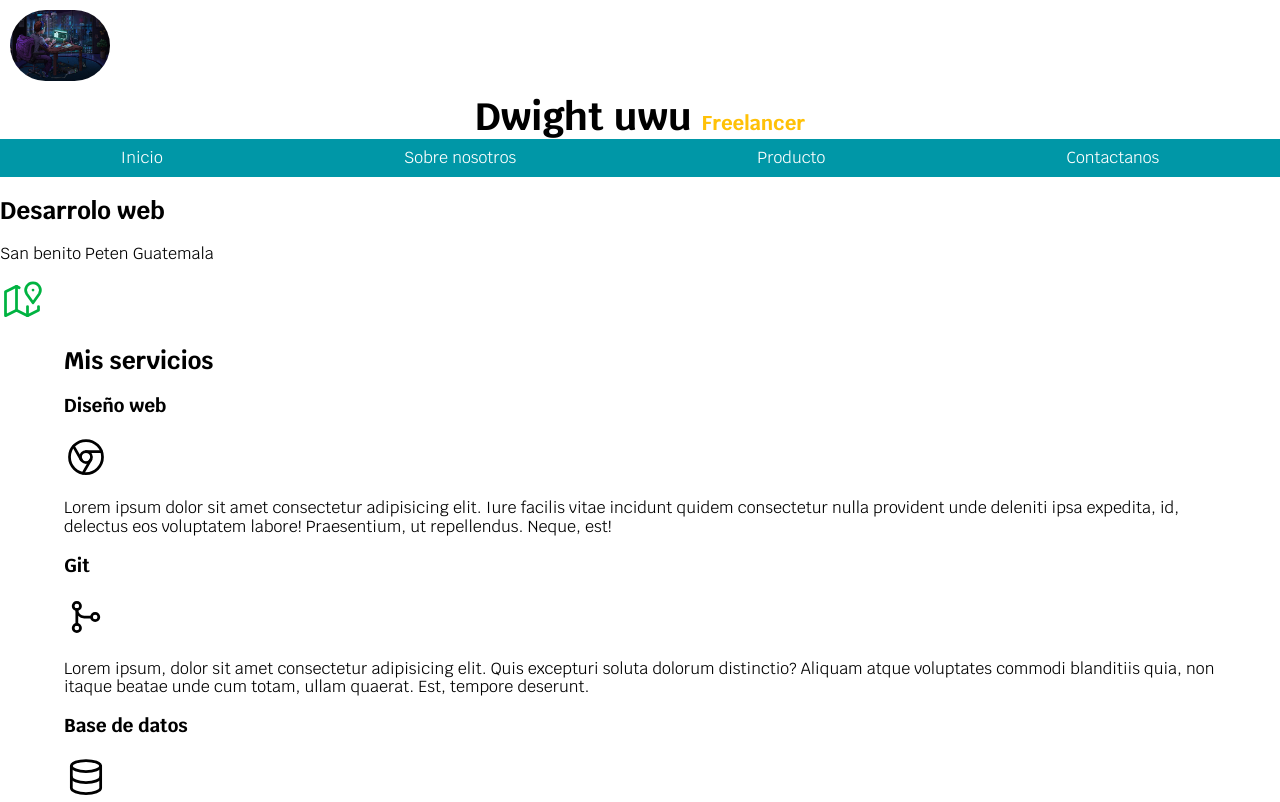
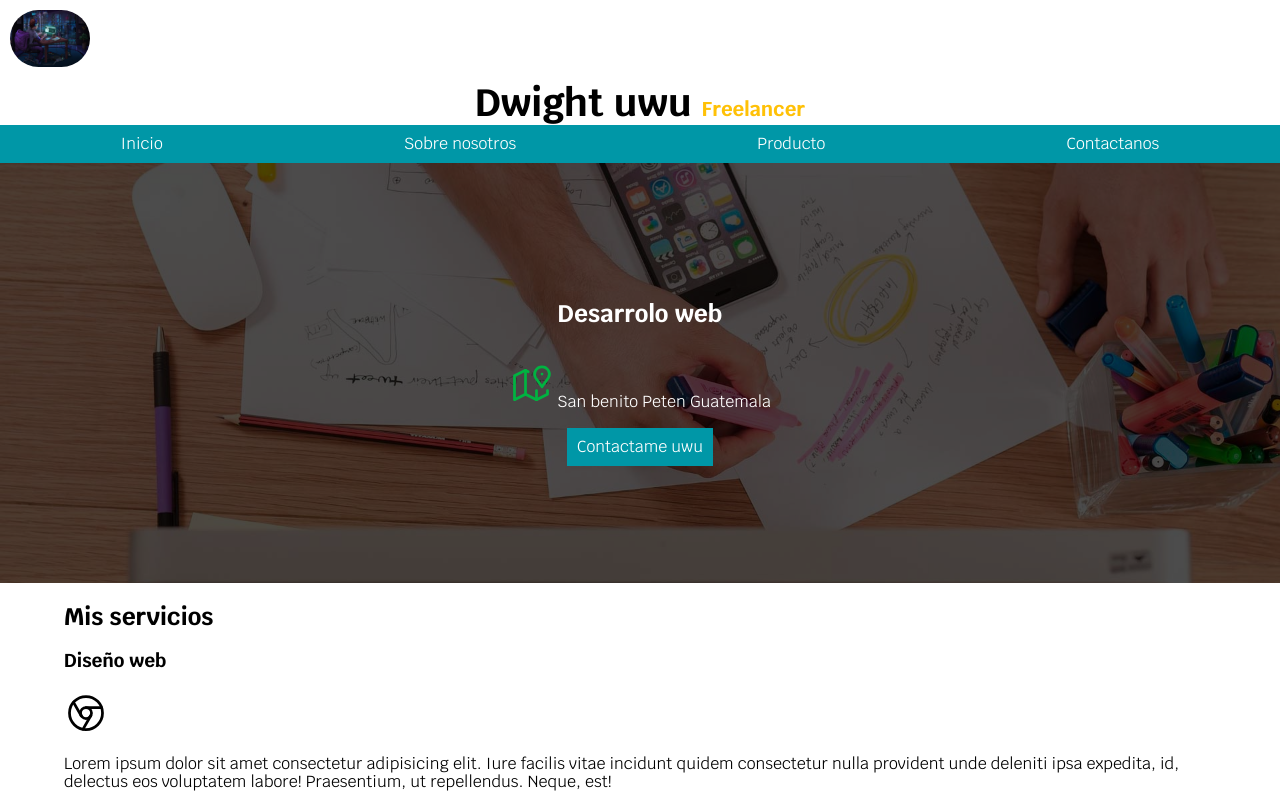
Before and after one commit to DwightGudiel/Pagina-web-freelancer, a plain HTML site: page index.html in a window 1280 px wide. Shown: the top 802 px of the page. Drawn offline with Linux system fonts and the light colour scheme.

Commit message:
agregando estilo al seccion de contacto y direccion

```diff
--- a/css/style.css
+++ b/css/style.css
@@ -12,6 +12,7 @@
 /* para poder usar rem mas facil */
 html{
     font-size: 62.5%;
+    box-sizing: border-box; /* para usar mejor box model */
 }
 
 body{
@@ -19,6 +20,11 @@ body{
     font-family: 'Krub', sans-serif; /* por defecto se carga el estilo de 700 */
 }
 /*fin */
+
+ /* para usar mejor box model */
+*, *:before, *:after {
+    box-sizing: inherit;
+}
 
 
 /* diseño al header */
@@ -64,14 +70,13 @@ body{
 .navegacion-principal{
     display: flex;
     flex-direction: column;
-    justify-content: space-around;
 }
 
 
 @media (min-width: 768px) {
     .navegacion-principal{
-        display: flex;
         flex-direction: row;
+        justify-content: space-around;
     }
 }
 
@@ -85,3 +90,38 @@ body{
     width: 90%;
     margin: 0 auto;
 }
+
+/* estilo al fondo imagen */
+.fondo_imagen{
+    background-image: url(../img/hero.jpg);
+    background-repeat: no-repeat;
+    background-size: cover; /* para que la imagen tome todo el ancho del contenedor */
+    height: 420px;
+    position: relative; /* el padre siempre debe tener posicion relativa para que el hiji pueda tener posicion aabsoluta */
+}
+
+.fondo_imagen-contenido{
+ position: absolute;
+ background-color: rgba(0 0 0 / 70%);
+ width: 0px 0px;
+ height: 100%;
+ width: 100%;
+
+ display: flex;
+ flex-direction: column;
+ align-items: center; /* alinear horizontalmente */
+ justify-content: center;  /* alinear verticalmente */
+
+}
+
+.fondo_imagen-contenido h2,
+.fondo_imagen-contenido p {
+    color: var(--blanco);
+}
+
+.fondo_imagen-contenido a{
+    text-decoration: none;
+    color: var(--blanco);
+    background: var(--secundario);
+    padding: 1rem;
+}
--- a/index.html
+++ b/index.html
@@ -37,10 +37,11 @@
     </div>
 </nav>
 
-<section>
+<section class="fondo_imagen">
+    <div class="fondo_imagen-contenido">
+        <h2>Desarrolo web</h2>
 
-    <h2>Desarrolo web</h2>
-    <p>San benito Peten Guatemala</p>
+        <p>
             <svg xmlns="http://www.w3.org/2000/svg" class="icon icon-tabler icon-tabler-map-2" width="44" height="44" viewBox="0 0 24 24" stroke-width="1.5" stroke="#00b341" fill="none" stroke-linecap="round" stroke-linejoin="round">
                 <path stroke="none" d="M0 0h24v24H0z" fill="none"/>
                 <line x1="18" y1="6" x2="18" y2="6.01" />
@@ -49,6 +50,12 @@
                 <line x1="9" y1="4" x2="9" y2="17" />
                 <line x1="15" y1="15" x2="15" y2="20" />
             </svg>
+
+            San benito Peten Guatemala
+        </p>
+
+        <a href="#">Contactame uwu</a>
+    </div>
 </section>
 
 <main class="contenedor">
```
Lines whose indentation alone changed are shown as unchanged.
